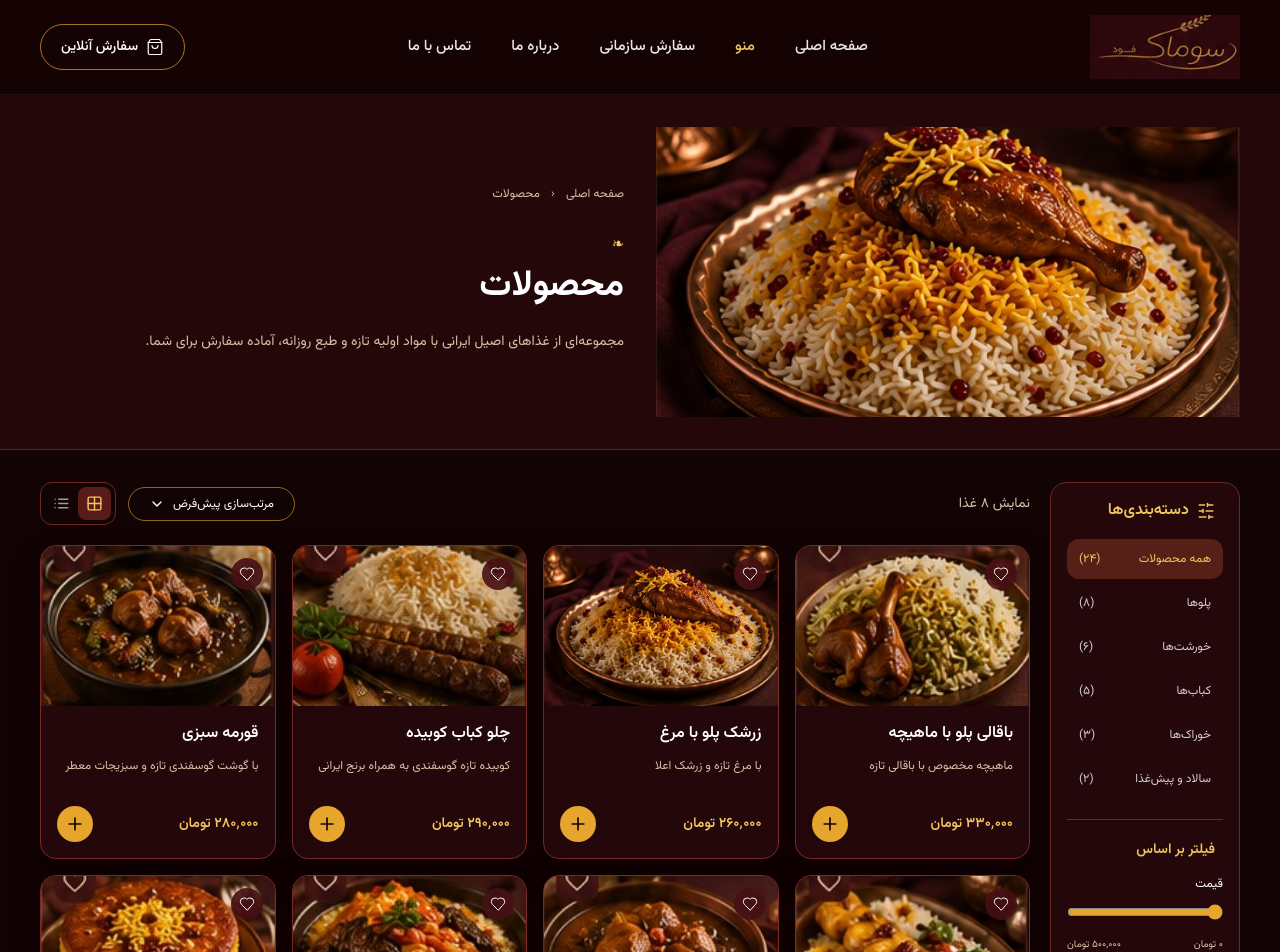
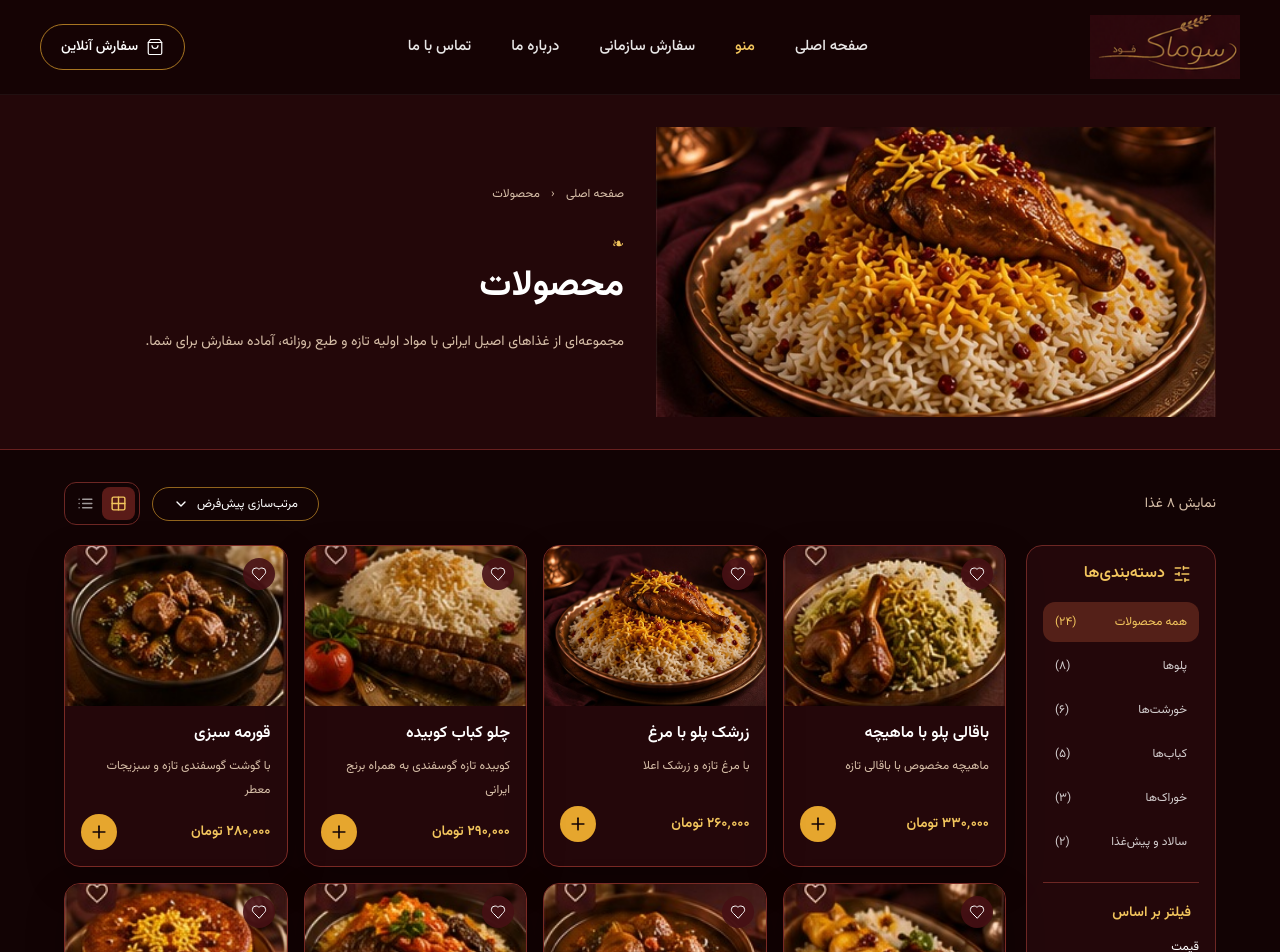
Before and after one commit to AmirMahidEs/soomak-food, a React (Vite) app: page /products in a window 1280 px wide. Shown: the top 952 px of the page. Built offline with nearby package versions, Linux system fonts and the light colour scheme.

Commit message:
Refactor ProductsPage layout and enhance filtering options

```diff
--- a/src/pages/ProductsPage.jsx
+++ b/src/pages/ProductsPage.jsx
@@ -11,9 +11,11 @@ import { Link } from "react-router-dom";
 import PageMotion from "../components/PageMotion";
 import ProductCard from "../components/ProductCard";
 import { categories, products } from "../data/products";
+
 export default function ProductsPage() {
   const [category, setCategory] = useState("همه محصولات");
   const [view, setView] = useState("grid");
+
   const filtered = useMemo(
     () =>
       category === "همه محصولات"
@@ -21,10 +23,12 @@ export default function ProductsPage() {
         : products.filter((p) => p.category === category),
     [category],
   );
+
   return (
     <PageMotion>
+      {/* Hero */}
       <section className="border-b border-[#67201f] bg-[#230709]">
-        <div className="mx-auto grid max-w-[1200px] items-center gap-8 px-6 py-8 lg:grid-cols-2 lg:px-0">
+        <div className="mx-auto grid max-w-[1200px] items-center gap-8 px-6 py-8 lg:grid-cols-2">
           <div className="order-2 lg:order-1">
             <img
               src={products[1].image}
@@ -32,12 +36,16 @@ export default function ProductsPage() {
               className="h-[280px] w-full object-cover lg:h-[290px]"
             />
           </div>
+
           <div className="order-1 text-right lg:order-2">
             <p className="text-xs text-somak-muted">
               صفحه اصلی <span className="mx-2">‹</span> محصولات
             </p>
+
             <span className="mt-8 block text-somak-gold2">❧</span>
+
             <h1 className="mt-2 text-4xl font-bold text-white">محصولات</h1>
+
             <p className="mt-5 max-w-xl text-sm leading-8 text-somak-muted">
               مجموعه‌ای از غذاهای اصیل ایرانی با مواد اولیه تازه و طبع روزانه،
               آماده سفارش برای شما.
@@ -45,30 +53,83 @@ export default function ProductsPage() {
           </div>
         </div>
       </section>
-      <section className="mx-auto max-w-[1200px] px-6 py-8 lg:px-0">
-        <div className="grid gap-5 lg:grid-cols-[190px_1fr]">
+
+      {/* Products */}
+      <section className="mx-auto max-w-[1200px] px-6 py-8">
+        {/* Toolbar */}
+        <div className="mb-5 flex items-center justify-between gap-3">
+          <span className="text-sm text-somak-muted">
+            نمایش {filtered.length.toLocaleString("fa-IR")} غذا
+          </span>
+
+          <div className="flex items-center gap-3">
+            <button className="flex items-center gap-2 rounded-full border border-somak-gold/60 px-5 py-2 text-xs text-white">
+              مرتب‌سازی پیش‌فرض
+              <ChevronDown size={16} />
+            </button>
+
+            <div className="hidden rounded-xl border border-[#6d2724] p-1 sm:flex">
+              <button
+                onClick={() => setView("grid")}
+                className={`rounded-lg p-2 ${
+                  view === "grid"
+                    ? "bg-[#5a1b18] text-somak-gold2"
+                    : "text-white/60"
+                }`}
+              >
+                <Grid2X2 size={17} />
+              </button>
+
+              <button
+                onClick={() => setView("list")}
+                className={`rounded-lg p-2 ${
+                  view === "list"
+                    ? "bg-[#5a1b18] text-somak-gold2"
+                    : "text-white/60"
+                }`}
+              >
+                <List size={17} />
+              </button>
+            </div>
+          </div>
+        </div>
+
+        {/* Main Grid */}
+        <div className="grid items-start gap-5 lg:grid-cols-[190px_1fr]">
+          {/* Aside */}
           <aside className="h-fit rounded-2xl border border-[#6d2724] bg-[#28090c]/75 p-4 lg:sticky lg:top-28">
             <div className="flex items-center gap-2 px-2 pb-4 text-somak-gold2">
               <SlidersHorizontal size={18} />
+
               <h2 className="font-semibold">دسته‌بندی‌ها</h2>
             </div>
+
             <div className="space-y-1">
               {categories.map(([name, count]) => (
                 <button
                   key={name}
                   onClick={() => setCategory(name)}
-                  className={`flex w-full items-center justify-between rounded-xl px-3 py-3 text-xs transition ${category === name ? "bg-[#542018] text-somak-gold2" : "text-white/80 hover:bg-white/5"}`}
+                  className={`flex w-full items-center justify-between rounded-xl px-3 py-3 text-xs transition ${
+                    category === name
+                      ? "bg-[#542018] text-somak-gold2"
+                      : "text-white/80 hover:bg-white/5"
+                  }`}
                 >
                   <span>{name}</span>
+
                   <span>({count.toLocaleString("fa-IR")})</span>
                 </button>
               ))}
             </div>
+
             <div className="my-5 h-px bg-[#6d2724]" />
+
             <h3 className="mb-4 px-2 text-sm font-semibold text-somak-gold2">
               فیلتر بر اساس
             </h3>
+
             <label className="mb-3 block text-xs text-white">قیمت</label>
+
             <input
               type="range"
               min="0"
@@ -76,40 +137,20 @@ export default function ProductsPage() {
               defaultValue="500000"
               className="w-full accent-[#e6a62e]"
             />
+
             <div className="mt-2 flex justify-between text-[10px] text-somak-muted">
               <span>۰ تومان</span>
               <span>۵۰۰,۰۰۰ تومان</span>
             </div>
+
             <button className="mt-7 flex w-full items-center justify-center gap-2 rounded-full border border-somak-gold/60 px-3 py-2 text-xs text-somak-gold2">
               <RotateCcw size={14} />
               پاک کردن فیلترها
             </button>
           </aside>
+
+          {/* Products */}
           <div>
-            <div className="mb-5 flex items-center justify-between gap-3">
-              <span className="text-sm text-somak-muted">
-                نمایش {filtered.length.toLocaleString("fa-IR")} غذا
-              </span>
-              <div className="flex items-center gap-3">
-                <button className="flex items-center gap-2 rounded-full border border-somak-gold/60 px-5 py-2 text-xs text-white">
-                  مرتب‌سازی پیش‌فرض <ChevronDown size={16} />
-                </button>
-                <div className="hidden rounded-xl border border-[#6d2724] p-1 sm:flex">
-                  <button
-                    onClick={() => setView("grid")}
-                    className={`rounded-lg p-2 ${view === "grid" ? "bg-[#5a1b18] text-somak-gold2" : "text-white/60"}`}
-                  >
-                    <Grid2X2 size={17} />
-                  </button>
-                  <button
-                    onClick={() => setView("list")}
-                    className={`rounded-lg p-2 ${view === "list" ? "bg-[#5a1b18] text-somak-gold2" : "text-white/60"}`}
-                  >
-                    <List size={17} />
-                  </button>
-                </div>
-              </div>
-            </div>
             <motion.div
               layout
               className={
@@ -125,20 +166,26 @@ export default function ProductsPage() {
                 />
               ))}
             </motion.div>
+          </div>
+        </div>
+
+        {/* Pagination - خارج از Grid */}
         <div className="mt-7 flex items-center justify-center gap-2">
           {["‹", "۱", "۲", "۳", "›"].map((n, i) => (
             <button
               key={i}
-                  className={`grid h-10 min-w-10 place-items-center rounded-lg border border-[#6d2724] text-sm ${n === "۱" ? "bg-somak-gold text-somak-950" : "text-white/70"}`}
+              className={`grid h-10 min-w-10 place-items-center rounded-lg border border-[#6d2724] text-sm ${
+                n === "۱" ? "bg-somak-gold text-somak-950" : "text-white/70"
+              }`}
             >
               {n}
             </button>
           ))}
         </div>
-          </div>
-        </div>
       </section>
-      <div className="pb-12">
+
+      {/* Corporate Banner */}
+      <div className="px-6 pb-12">
         <Link
           to="/products"
           className="mx-auto flex max-w-[1200px] items-center justify-between rounded-2xl border border-[#6d2724] bg-[#320b0e]/70 px-8 py-7"
@@ -146,10 +193,12 @@ export default function ProductsPage() {
           <span className="rounded-full bg-[#6d1d1c] px-6 py-3 text-sm">
             سفارش سازمانی ←
           </span>
+
           <div className="text-right">
             <h2 className="text-xl font-semibold text-white">
               سفارش برای مهمانی‌ها و مجالس
             </h2>
+
             <p className="mt-2 text-sm text-somak-muted">
               ارائه خدمات ویژه برای شرکت‌ها، ادارات و مجالس شما
             </p>
```
Lines whose indentation alone changed are shown as unchanged.
